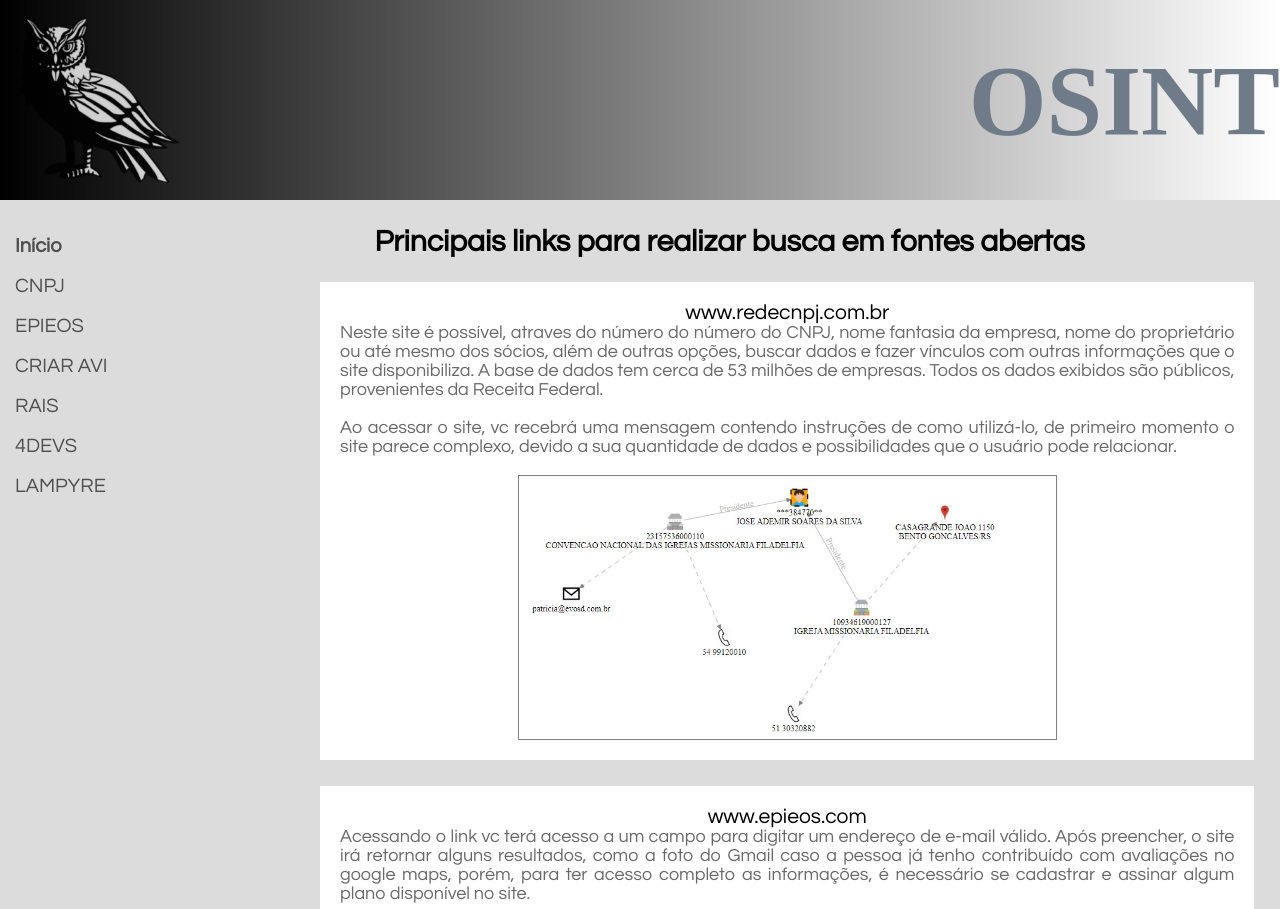
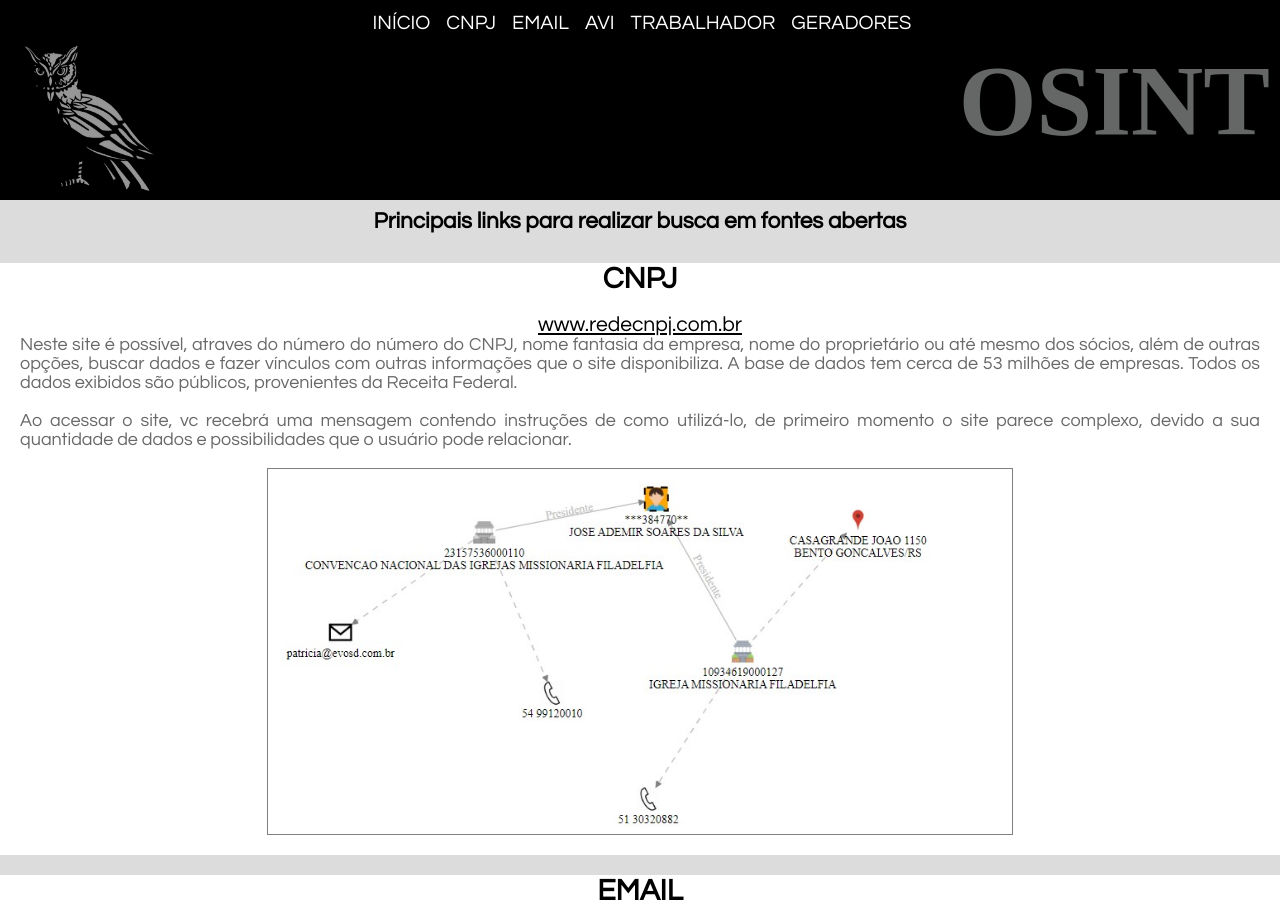
Before and after one commit to FelipeBorgesCWB/OSINT-2, a plain HTML site: page index.html in a window 1280 px wide. Shown: the top 909 px of the page. Drawn offline with Linux system fonts and the light colour scheme.

Commit message:
alterações 23/09

```diff
--- a/estilo.css
+++ b/estilo.css
@@ -15,7 +15,7 @@ header{
 	background-position: center;
 	background-size: 100%;
 	background-repeat: no-repeat;
-	background-image: linear-gradient(to left, white, black);
+	background: black;
 	height: 20em;
 	display: flex;
 	flex-direction: row;
@@ -29,10 +29,11 @@ header{
 	font-family: "century gothic", "helvetica",arial;
 	/*text-shadow: 0 0 0.3em #F87, 0 0 0.2em #F87;*/
 	color: black;
-  font-size: 100px;
-  font-family: Times New Roman, century gothic;
-  font-weight: bold;
-  animation: cor 8s infinite;
+  	font-size: 100px;
+	margin-right: 10px;
+  	font-family: Times New Roman, century gothic;
+  	font-weight: bold;
+  	animation: cor 12s infinite;
 }
 
 #osint:hover{
@@ -73,29 +74,32 @@ footer{
 }
 
 #logo{
-	width: 180px;
+	width: 160px;
 	position: absolute;
 	left: 0px;
+	top: 28px;
 	padding: 10px;
-	animation: animate 4s infinite;
+	animation: animate 8s infinite;
 }
 
 .nav{
 	display: flex;
-	flex-direction: column;
+	justify-content: center;
+	width: 100%;
 	position: fixed;
-	margin-top: 2%;
-
+	background: black;
+	font-size: 10px;
+	padding: 10px;
 }
 
 .links{
 	font-size: 2em;
-	padding: 10px;
+	padding: 3px;
 }
 
 a{
 	text-decoration: none;
-	color: #4F4F4F;
+	color: white;
 	font-weight: 400;
 	padding: 5px;
 }
@@ -103,29 +107,25 @@ a{
 .links a:hover {
 	/*text-decoration: underline;
   	text-decoration-thickness: 2px;*/
-  	color: black;
-  	font-size: 30px;
-  	transition: 0.2s;
+  	text-decoration: underline;
 }
 
 .linkExternos a{
 	text-decoration: none;
 	color: black;
+	text-decoration: underline;
 }
 
 .linkExternos a:hover{
 	font-size: 30px;
 	transition: 0.4s;
-
 }
-
 
 .conteudo{
 	display:flex;
 	flex-direction: column;
 	align-items: center;
 	text-align: justify;
-	margin: 2% 2% 0 25%;
 	font-size: 18px;
 	color: #696969;
 	background: white;
@@ -149,11 +149,18 @@ html{
 
 .titulo{
 	display: flex;
-	flex-direction: row;
 	justify-content: center;
+	font-size: 15px;
+	padding: 10px;
+	color: black;
+}
+
+.h3{
+	margin-top: 20px;
 	text-align: center;
-	font-size: 20px;
-	margin: 2% 8% 0 22%;
+	font-size: 30px;
+	background-color: rgb(255, 255, 255);
+	/*border-top: 2px solid rgb(162, 240, 253);*/
 
 }
 
--- a/index.html
+++ b/index.html
@@ -8,50 +8,70 @@
 	</head>
 
 	<body>
+
+		<nav class="nav">
+			<div class="links"><a href="#">INÍCIO</a></div>
+			<div class="links"><a href="#cnpj">CNPJ</a></div>
+			<div class="links"><a href="#email">EMAIL</a></div>
+			<div class="links"><a href="#avi">AVI</a></div>
+			<div class="links"><a href="#trabalhador">TRABALHADOR</a></div>
+			<div class="links"><a href="#geradores">GERADORES</a></div>
+			<div class="links"><a href="#"></a></div>
+		</nav>
+
 		<header>
+
 			<h1 id="osint">OSINT</h1>
 			<img id="logo" src="imagens/coruja.png" width="100px">
 
 		</header>
 
-		<nav class="nav">
-				<div class="links"><a style="font-weight: 600;" href="#">Início</a></div>
-				<div class="links"><a href="#cnpj">CNPJ</a></div>
-				<div class="links"><a href="#epieos">EPIEOS</a></div>
-				<div class="links"><a href="#person">CRIAR AVI</a></div>
-				<div class="links"><a href="#rais">RAIS</a></div>
-				<div class="links"><a href="#4devs">4DEVS</a></div>
-				<div class="links"><a href="#lampyre">LAMPYRE</a></div>
-		</nav>
-
 		<main>
 
-			<div>
+			<div class="titulo">
+				<h2>Principais links para realizar busca em fontes abertas</h1><br>
+			</div>
 
-				<div class="titulo">
-					<h2>Principais links para realizar busca em fontes abertas</h1><br>
-				</div>
+			<div class="cnpj" id="cnpj">
 
+				<h3 class="h3">CNPJ</h3>
 				<div class="conteudo">
-					<h3 class="linkExternos"><a id="cnpj" href="https://www.redecnpj.com.br/rede/" target="_blank">www.redecnpj.com.br</a></h3>
+					<h3 class="linkExternos"><a href="https://www.redecnpj.com.br/rede/" target="_blank">www.redecnpj.com.br</a></h3>
 					<p>
 						Neste site é possível, atraves do número do número do CNPJ, nome fantasia da empresa, nome do proprietário ou até mesmo dos sócios, além de outras opções, buscar dados e fazer vínculos com outras informações que o site disponibiliza. A base de dados tem cerca de 53 milhões de empresas. Todos os dados exibidos são públicos, provenientes da Receita Federal.<br><br>
 						Ao acessar o site, vc recebrá uma mensagem contendo instruções de como utilizá-lo, de primeiro momento o site parece complexo, devido a sua quantidade de dados e possibilidades que o usuário pode relacionar.
 					</p><br>
-
 					<img class="imagens" src="imagens/redecnpj.jpg">
 				</div>
 
+			</div>
+
+			<div class="email">
+
+				<h3 class="h3" id="email">EMAIL</h3>
 				<div class="conteudo">
-					<h3 class="linkExternos"><a id="epieos" href="https://epieos.com/">www.epieos.com</a></h3>
+					<h3 class="linkExternos"><a href="https://epieos.com/">www.epieos.com</a></h3>
 					<p>
 						Acessando o link vc terá acesso a um campo para digitar um endereço de e-mail válido. Após preencher, o site irá retornar alguns resultados, como a foto do Gmail caso a pessoa já tenho contribuído com avaliações no google maps, porém, para ter acesso completo as informações, é necessário se cadastrar e assinar algum plano disponível no site.<br><br>
 						Epieos é uma empresa com mais de 10 anos de experiencia, fornecem serviços de investigação, além de software para organizações e indivíduos. Facilitam a coleta e enalise de informações de código aberto. É um site que está hospedado na Europa e informa que não registra nenhuma pesquisa realizada no site.
 					</p><br>
-
 					<img class="imagens" src="imagens/epieos.jpg">
 				</div>
 
+				<div class="conteudo">
+					<h3 class="linkExternos"><a href="https://lampyre.io/">www.lampyre.io</a></h3>
+					<p>
+						Site completo para realização de pesquisa de dados, o usuário seleciona o dado que tem disponível para informar e realiza a busca, porém não é gratuíto, cada pesquisa custa um euro, mas tem os planos mensais e anuais que são mais em conta.
+					</p><br>
+					<img class="imagens" src="imagens/lampyre.jpg">
+				</div>
+
+			</div>
+
+
+			<div class="AVI">
+
+				<h3 class="h3" id="avi">AVI</h3>
 				<div class="conteudo">
 					<h3 class="linkExternos"><a id="person" href="https://www.thispersondoesnotexist.com/">www.thispersondoesnotexist.com</a></h3>
 					<p>
@@ -59,33 +79,43 @@
 					</p><br>
 				</div>
 
+			</div>
+
+			<div class="trabalhador">
+
+				<h3 class="h3" id="trabalhador">TRABALHADOR</h3>
 				<div class="conteudo">
 					<h3 class="linkExternos"><a id="rais" href="http://rais.gov.br/sitio/consulta_trabalhador_lista.jsf#">www.rais.gov.br</a></h3>
 					<p id="p4">
 						Site do Ministério do Trabalho e Previdência disponível para consultar relação de CPF/TRABALHADOR. Apenas com o nº do CPF o usuário consegue verificar a empresa em que o alvo trabalha. Os dados são atualizados com as informações do ano anterior, então, podem não estar atualizados. A gestão governamental do setor do trabalho conta com o importante instrumento de coleta de dados denominado Relação Anual de Informações Sociais (RAIS).
 					</p><br>
-
 					<img class="imagens" src="imagens/rais.jpg">
 				</div>
 
+			</div>
+
+			<div class="geradores" id="geradores">
+
+				<h3 class="h3">GERADORES</h3>
 				<div class="conteudo">
 					<h3 class="linkExternos"><a id="4devs" href="https://www.4devs.com.br/">www.4devs.com</a></h3>
 					<p>
 						Site de geradores, o usuários pode gerar todos os tipos de dados pessoais, desde cartões de crédito à CPF e RG.
 					</p><br>
-
 					<img class="imagens" src="imagens/4devs.jpg">
-
 				</div>
 
+			</div>
+
+			<div class="outros">
+
+				<h3 class="h3" id="outros">OUTROS</h3>
 				<div class="conteudo">
-					<h3 class="linkExternos"><a id="lampyre" href="https://lampyre.io/">www.lampyre.io</a></h3>
+					<h3 class="linkExternos"><a href="https://www.4devs.com.br/">www.4devs.com</a></h3>
 					<p>
-						Site completo para realização de pesquisa de dados, o usuário seleciona o dado que tem disponível para informar e realiza a busca, porém não é gratuíto, cada pesquisa custa um euro, mas tem os planos mensais e anuais que são mais em conta.
+						Site de geradores, o usuários pode gerar todos os tipos de dados pessoais, desde cartões de crédito à CPF e RG.
 					</p><br>
-
-					<img class="imagens" src="imagens/lampyre.jpg">
-
+					<img class="imagens" src="imagens/4devs.jpg">
 				</div>
 
 				<div class="conteudo">
@@ -93,19 +123,7 @@
 					<p>
 						Site de geradores, o usuários pode gerar todos os tipos de dados pessoais, desde cartões de crédito à CPF e RG.
 					</p><br>
-
 					<img class="imagens" src="imagens/4devs.jpg">
-
-				</div>
-
-				<div class="conteudo">
-					<h3 class="linkExternos"><a href="https://www.4devs.com.br/">www.4devs.com</a></h3>
-					<p>
-						Site de geradores, o usuários pode gerar todos os tipos de dados pessoais, desde cartões de crédito à CPF e RG.
-					</p><br>
-
-					<img class="imagens" src="imagens/4devs.jpg">
-
 				</div>
 
 			</div>
```
